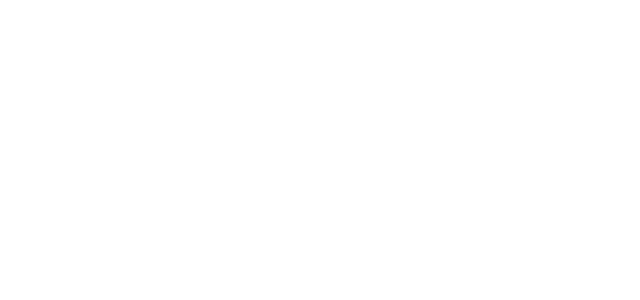
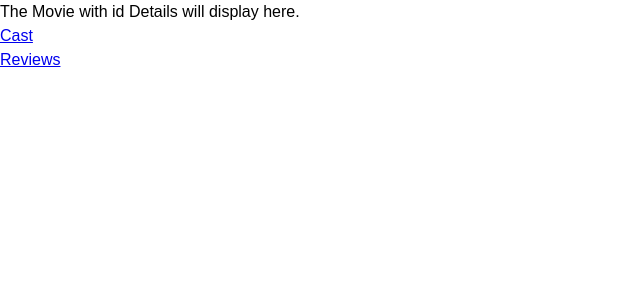
Before and after one commit to hanna-uler/goit-react-hw-05, a React (Vite) app: page /movies/1 in a window 1280 px wide. Shown: the top 300 px of the page, without its empty margins (0-640 px from the left). Built offline with nearby package versions, Linux system fonts and the light colour scheme.

Commit message:
add nested routes and nav, add nav comp to home

```diff
--- a/src/components/App/App.jsx
+++ b/src/components/App/App.jsx
@@ -4,6 +4,8 @@
 import MovieDetailsPage from '../../pages/MovieDetailsPage/MovieDetailsPage'
 import MoviesPage from '../../pages/MoviesPage/MoviesPage'
 import NotFoundPage from '../../pages/NotFoundPage/NotFoundPage'
+import MovieCast from '../../components/MovieCast/MovieCast'
+import MovieReviews from '../../components/MovieReviews/MovieReviews'
 
 
 export default function App() {
@@ -13,7 +15,10 @@
       <Routes>
         <Route path='/' element={<HomePage/>} />
         <Route path='/movies' element={<MoviesPage/>} />
-        <Route path='/movie-details' element={<MovieDetailsPage/>}></Route>
+        <Route path='/movies/:movieId' element={<MovieDetailsPage />}>
+          <Route path='cast' element={<MovieCast />} />
+          <Route path='reviews' element={<MovieReviews/>}/>
+        </Route>
         <Route path='*' element={<NotFoundPage/>}/>
       </Routes>
     </div>
--- a/src/pages/HomePage/HomePage.jsx
+++ b/src/pages/HomePage/HomePage.jsx
@@ -1,3 +1,10 @@
+import css from './HomePage.module.css'
+import Navigation from '../../components/Navigation/Navigation'
+
 export default function HomePage() {
-
+    return (
+        <div>
+            <Navigation/>
+        </div>
+    )
 }
--- a/src/pages/MovieDetailsPage/MovieDetailsPage.jsx
+++ b/src/pages/MovieDetailsPage/MovieDetailsPage.jsx
@@ -1,3 +1,20 @@
+import { useParams,Outlet, Link } from "react-router-dom";
+
 export default function MovieDetailsPage() {
-
+    const { movieId } = useParams;
+    // fetchMovieData ({movieId})
+    return (
+        <div>
+            <p>The Movie with id {movieId} Details will display here.</p>
+            <ul>
+                <li>
+                    <Link to='cast'>Cast</Link>
+                </li>
+                <li>
+                    <Link to='reviews'>Reviews</Link>
+                </li>
+            </ul>
+            <Outlet />
+        </div>
+    )
 }
```
